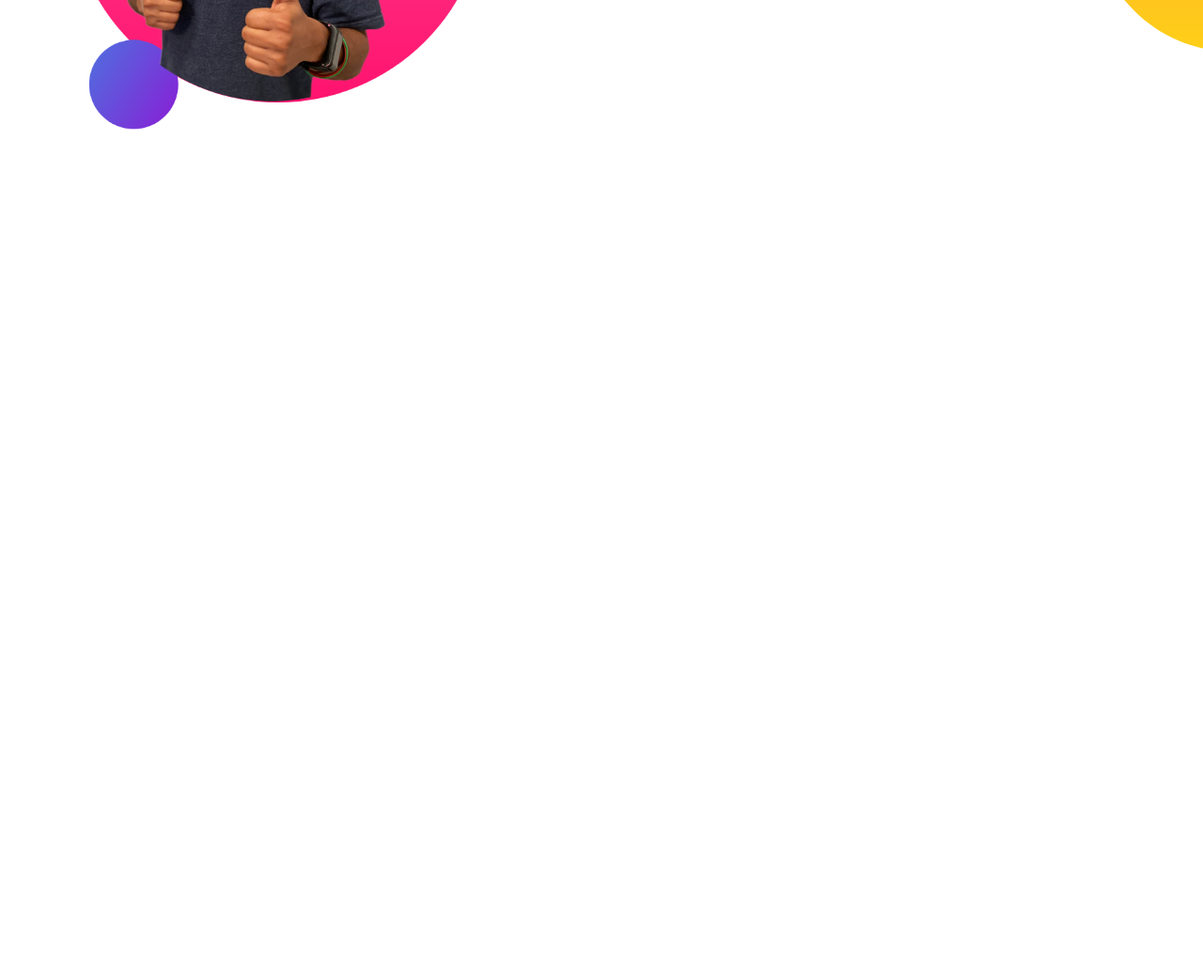
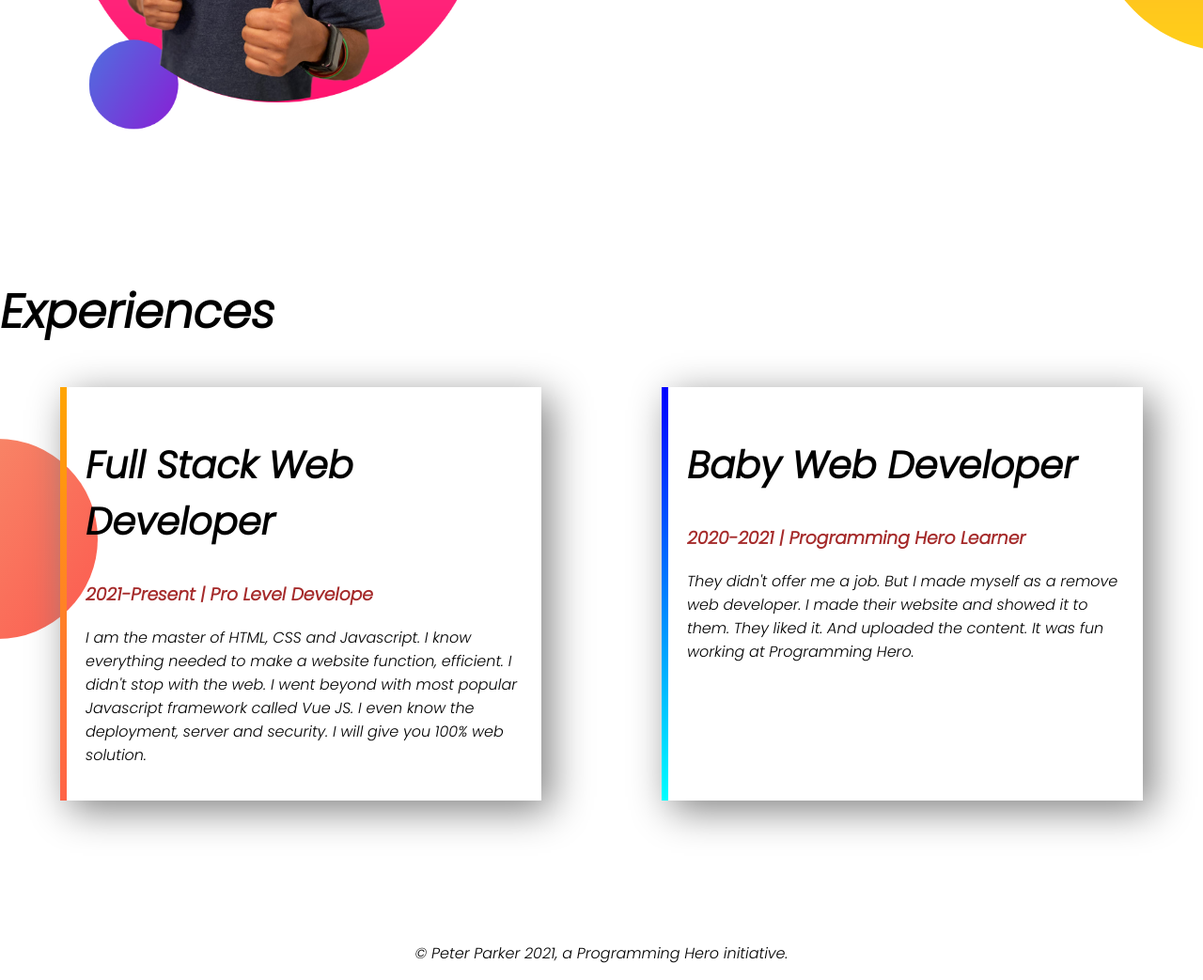
Before and after one commit to rubayedurrahman/basic-portfolio, a plain HTML site: page index.html in a window 1280 px wide. Shown: the part 1022-2065 px from the top of the page at 94% size. Before the commit the page ends 1317 px from the top, so only its background shows below. Drawn offline with Linux system fonts and the light colour scheme.

Commit message:
complete project

```diff
--- a/index.html
+++ b/index.html
@@ -13,7 +13,7 @@
 </head>
 
 <body>
-    <section class="top-banner">
+    <section class="top-banner container ">
         <div class="half-width">
             <h1>Welcome To</h1>
             <h1><span class="name">Rubayedur Rahman</span> World</h1>
@@ -29,7 +29,7 @@
             <img src="images/jhankar.png" alt="">
         </div>
     </section>
-    <section class="dream">
+    <section class="dream container">
         <div class="half-width">
             <img src="images/jhankar2.png" alt="">
         </div>
@@ -39,10 +39,32 @@
             <p>I already learned the basic HTML and CSS. I can build any simple website. I can even teach my grandma how
                 to make simple website. My goal is to build 3 websites and learn advanced topics.</p>
             <a class="hire-link" target="blank" href="">DOWNLOAD RESUME</a>
-
         </div>
-
     </section>
+    <section class="last-container ">
+        <h1>Experiences</h1>
+        <div class="container">
+            <div id="web-dev" class="box">
+                <h2>Full Stack Web Developer</h2>
+                <h3 span class="name">2021-Present | Pro Level Develope</span></h3>
+                <p>I am the master of HTML, CSS and Javascript. I know everything needed to make a website function,
+                    efficient. I didn't stop with the web. I went beyond with most popular Javascript framework
+                    called
+                    Vue JS. I even know the deployment, server and security. I will give you 100% web solution.</p>
+            </div>
+            <div id="baby-web" class="box">
+                <h2>Baby Web Developer</h2>
+                <h3 span class="name">2020-2021 | Programming Hero Learner </span></h3>
+                <p>They didn't offer me a job. But I made myself as a remove web developer. I made their website and
+                    showed it to them. They liked it. And uploaded the content. It was fun working at Programming
+                    Hero.
+                </p>
+            </div>
+        </div>
+    </section>
+    <footer>
+        <p>© Peter Parker 2021, a Programming Hero initiative.</p>
+    </footer>
 
 
 
--- a/style.css
+++ b/style.css
@@ -5,10 +5,13 @@ body{
 h1{
     font-size: 50px;
 }
+h2{
+    font-size: 40px;
+}
 .name{
     color: brown;
 }
-section{
+.container{
     display: flex;
     margin-bottom: 150px;
 }
@@ -35,6 +38,30 @@ section{
     background-image: url(images/dream-bg.png);
     background-repeat: no-repeat;
     background-position: right;
-
+}
+.box{
+    box-shadow: 10px 10px 40px gray;
+    width: 40%;
+    margin-left: 5%;
+    margin-right: 5%;
+    padding: 20px;
+}
+.last-container{
+    background-image: url(images/exp-bg.png);
+    background-repeat: no-repeat;
+    background-position: left;
 
 }
+#web-dev{
+    border-left: 7px solid;
+    border-image: linear-gradient(orange, tomato);
+    border-image-slice: 1;
+}
+#baby-web{
+    border-left: 7px solid ;
+    border-image: linear-gradient(blue, cyan);
+    border-image-slice: 1;
+}
+footer p{
+    text-align: center;
+}
```
